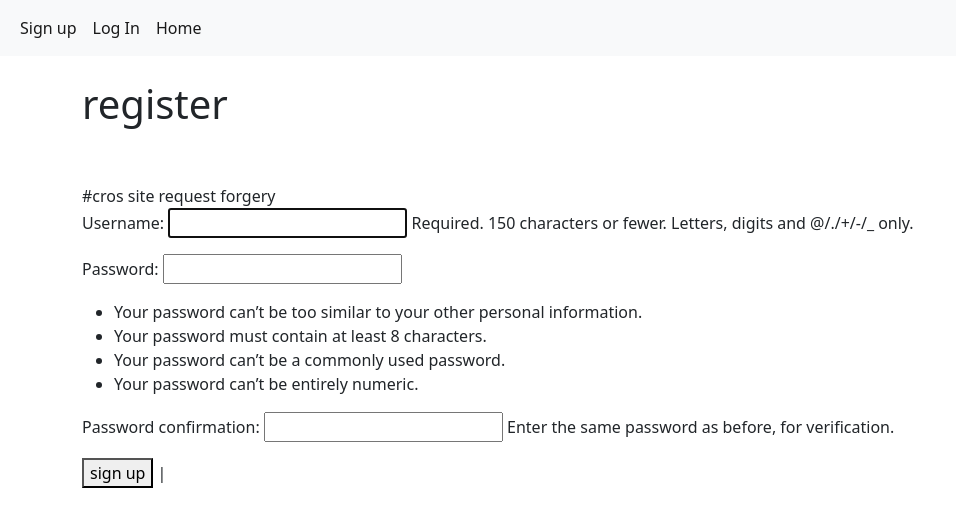
After one commit to fdodaj/django_blog, a Django app: a page that uses posts/templates/base.html in a window 1280 px wide. The commit adds this page. Shown: the top 527 px of the page, without its empty margins (0-956 px from the left). Run offline with Django 3.2, Linux system fonts and the light colour scheme.

Commit message:
Added user authentication

```diff
--- a/blog/settings.py
+++ b/blog/settings.py
@@ -31,7 +31,6 @@ ALLOWED_HOSTS = []
 # Application definition
 
 INSTALLED_APPS = [
-    'django.contrib.admin',
     'django.contrib.auth',
     'django.contrib.contenttypes',
     'django.contrib.sessions',
@@ -39,6 +38,7 @@ INSTALLED_APPS = [
     'django.contrib.staticfiles',
     'posts',
     'users',
+    'django.contrib.admin',
 ]
 
 MIDDLEWARE = [
@@ -120,3 +120,7 @@ USE_TZ = True
 # https://docs.djangoproject.com/en/3.1/howto/static-files/
 
 STATIC_URL = '/static/'
+
+
+LOGIN_REDIRECT_URL = 'home'
+LOGOUT_REDIRECT_URL = "home"
--- a/blog/urls.py
+++ b/blog/urls.py
@@ -4,5 +4,6 @@ from django.urls import path, include
 urlpatterns = [
     path('admin/', admin.site.urls),
     path('', include('posts.urls')),
-    path('', include('users.urls')),
+    path('users/', include('django.contrib.auth.urls')), # takes care of log in / log out etc
+    path('users', include('users.urls')), # does the url above first then this
 ]
--- a/posts/templates/base.html
+++ b/posts/templates/base.html
@@ -19,12 +19,23 @@
           </button>
           <div class="collapse navbar-collapse" id="navbarNav">
             <ul class="navbar-nav">
+
+              {% if user.is_authenticated %}
+              <li class="nav-item">
+                <a class="nav-link active" aria-current="page" href="{% url 'add_post' %}">Add post</a>
+              <li class="nav-item">
+                <a class="nav-link active" aria-current="page" href="{% url 'logout' %}">Log out</a>
+
+              {% else %}
+              <li class="nav-item">
+                <a class="nav-link active" aria-current="page" href="{% url 'register' %}">Sign up</a>
+             <li class="nav-item">
+                <a class="nav-link active" aria-current="page" href="{% url 'login' %}">Log In</a>
+
+              {%  endif %}
               <li class="nav-item">
                 <a class="nav-link active" aria-current="page" href="{% url 'home' %}">Home</a>
-                <li class="nav-item">
-                    <a class="nav-link active" aria-current="page" href="{% url 'add_post' %}">Add post</a>
-
-            </ul>
+             </ul>
           </div>
         </div>
       </nav>
--- a/posts/templates/delete_post.html
+++ b/posts/templates/delete_post.html
@@ -3,7 +3,7 @@
 
 {% block content %}
 
-
+{% if user.is_authenticated %}
 
 <h1>Delete post</h1>
 <br><br>
@@ -17,5 +17,9 @@
 
 </div>
 
+{% else %}
+YOU MUST LOG IN TO DELETE A POST
+
+{% endif %}
 
 {% endblock %}
--- a/posts/views.py
+++ b/posts/views.py
@@ -7,7 +7,7 @@ from django.urls import reverse_lazy
 class HomeView(ListView):
     model = Post
     template_name = 'home.html'
-    ordering = ['post_date']
+    ordering = ['-post_date']
 
 class PostDetail(DetailView):
     model = Post
@@ -17,6 +17,7 @@ class AddPost(CreateView):
     model = Post
     template_name = 'add_post.html'
     fields = '__all__' # allows me to put all as fileds
+    success_url = reverse_lazy('home')
 
 class UpdatePost(UpdateView):
     model = Post
--- /dev/null
+++ b/users/templates/registration/register.html
@@ -0,0 +1,17 @@
+
+{% extends 'base.html' %}
+
+{% block content %}
+
+
+
+<h1>register</h1>
+<br><br>
+<form method="POST">
+    {% csrf_token %} #cros site request forgery
+
+    {{ form.as_p }}
+    <button >sign up</button>
+        | <a href="{% url 'home' %}"></a>
+
+{% endblock %}
--- a/users/urls.py
+++ b/users/urls.py
@@ -1,5 +1,7 @@
 from django.urls import path
+from .views import UserRegister
 
 urlpatterns = [
+    path('register/', UserRegister.as_view(), name='register'),
 
 ]
--- a/users/views.py
+++ b/users/views.py
@@ -1,3 +1,9 @@
 from django.shortcuts import render
+from django.views import generic
+from django.contrib.auth.forms import UserCreationForm
+from django.urls import reverse_lazy
 
-# Create your views here.
+class UserRegister(generic.CreateView):
+    form_class = UserCreationForm
+    template_name = 'registration/register.html'
+    success_url = reverse_lazy('login')
```
Also changed, not shown: posts/templates/add_post.html (+6 -1 lines), posts/templates/home.html (+7 -4 lines), posts/templates/post_detail.html (+5 -3 lines), posts/templates/update_post.html (+10 -1 lines), users/templates/registration/login.html (added, +17 -0 lines).
